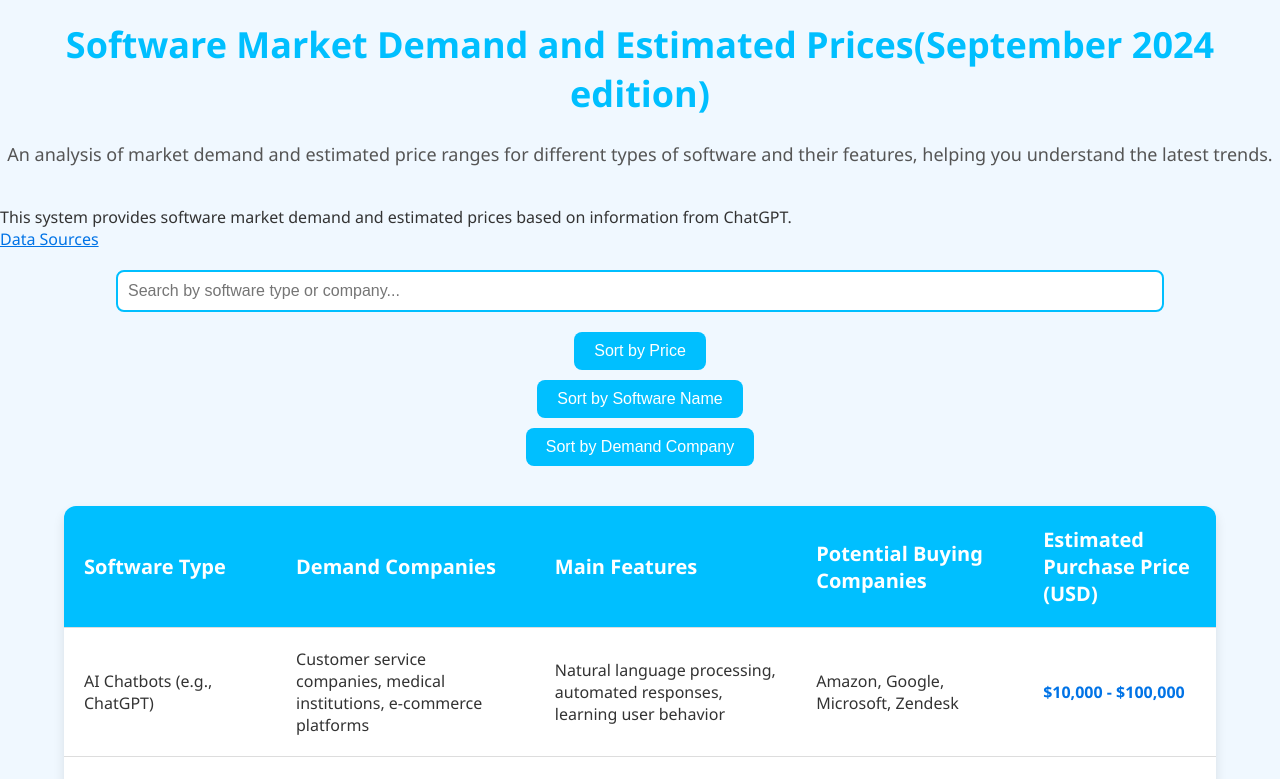
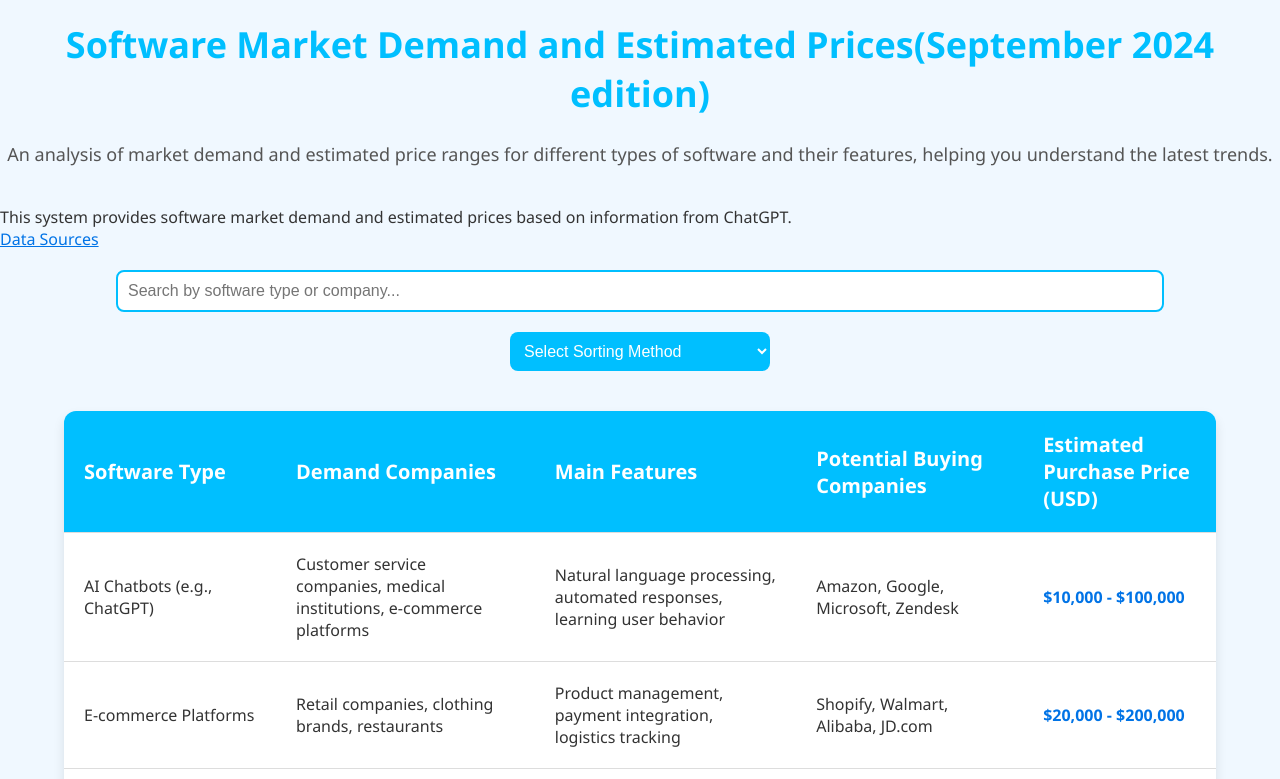
Before and after one commit to oinktech/MarketPriceAnalyzer, a plain HTML site: page en/202409.html in a window 1280 px wide. Shown: the top 779 px of the page. Drawn offline with Linux system fonts and the light colour scheme.

Commit message:
Update 202409.html

```diff
--- a/en/202409.html
+++ b/en/202409.html
@@ -219,9 +219,12 @@
     <p id="error-message" class="error" style="display: none;">No matching data found</p>
 
     <!-- Sort buttons -->
-    <button class="sort-btn" onclick="sortTable('price')">Sort by Price</button>
-    <button class="sort-btn" onclick="sortTable('name')">Sort by Software Name</button>
-    <button class="sort-btn" onclick="sortTable('company')">Sort by Demand Company</button>
+    <select class="sort-select" id="sortSelect">
+    <option value="">Select Sorting Method</option>
+    <option value="price">Sort by Price</option>
+    <option value="name">Sort by Program Name</option>
+    <option value="company">Sort by Requirement Company</option>
+</select>
 
     <table id="dataTable">
         <thead>
```
